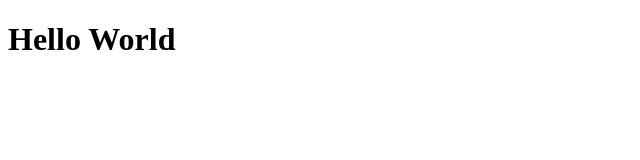
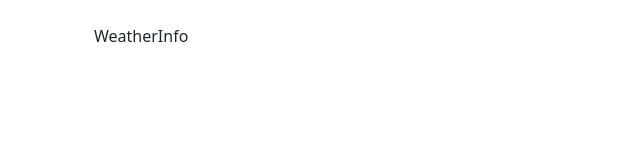
Before and after one commit to andreaeichenberger/Clima-React-App, a React app: page / in a window 1280 px wide. Shown: the whole page, without its empty margins (0-640 px from the left). Built offline with nearby package versions, Linux system fonts and the light colour scheme.

Commit message:
Avance en inclusión de Bootstrap y creación de componente WeatherInfo

```diff
--- a/src/app/App.js
+++ b/src/app/App.js
@@ -1,9 +1,17 @@
 import React, { Component } from "react";
+
+import WeatherInfo from "./components/WeatherInfo";
 
 class App extends Component {
     render() {
         return (
-            <h1>Hello World</h1>
+            <div className= "container p-4">
+                <div className= "row">
+                    <div className= "col-md-6">
+                        <WeatherInfo/>
+                    </div>
+                </div>
+            </div>
         )
     }
 }
--- a/src/app/components/WeatherInfo.js
+++ b/src/app/components/WeatherInfo.js
@@ -0,0 +1,11 @@
+import React from "react";
+
+const WeatherInfo = props => {
+    return (
+        <div>
+            WeatherInfo
+        </div>
+    )
+}
+
+export default WeatherInfo;
--- a/src/index.html
+++ b/src/index.html
@@ -5,6 +5,8 @@
     <meta http-equiv="X-UA-Compatible" content="IE=edge">
     <meta name="viewport" content="width=device-width, initial-scale=1.0">
     <title>CREATE REACT APP</title>
+    <!--Bootstrap-->
+    <link href="https://cdn.jsdelivr.net/npm/bootstrap@5.1.3/dist/css/bootstrap.min.css" rel="stylesheet" integrity="sha384-1BmE4kWBq78iYhFldvKuhfTAU6auU8tT94WrHftjDbrCEXSU1oBoqyl2QvZ6jIW3" crossorigin="anonymous">
 </head>
 <body>
     <div id="app"></div>
```
Also changed, not shown: src/app/components/WeatherForm.js (+7 -0 lines).
